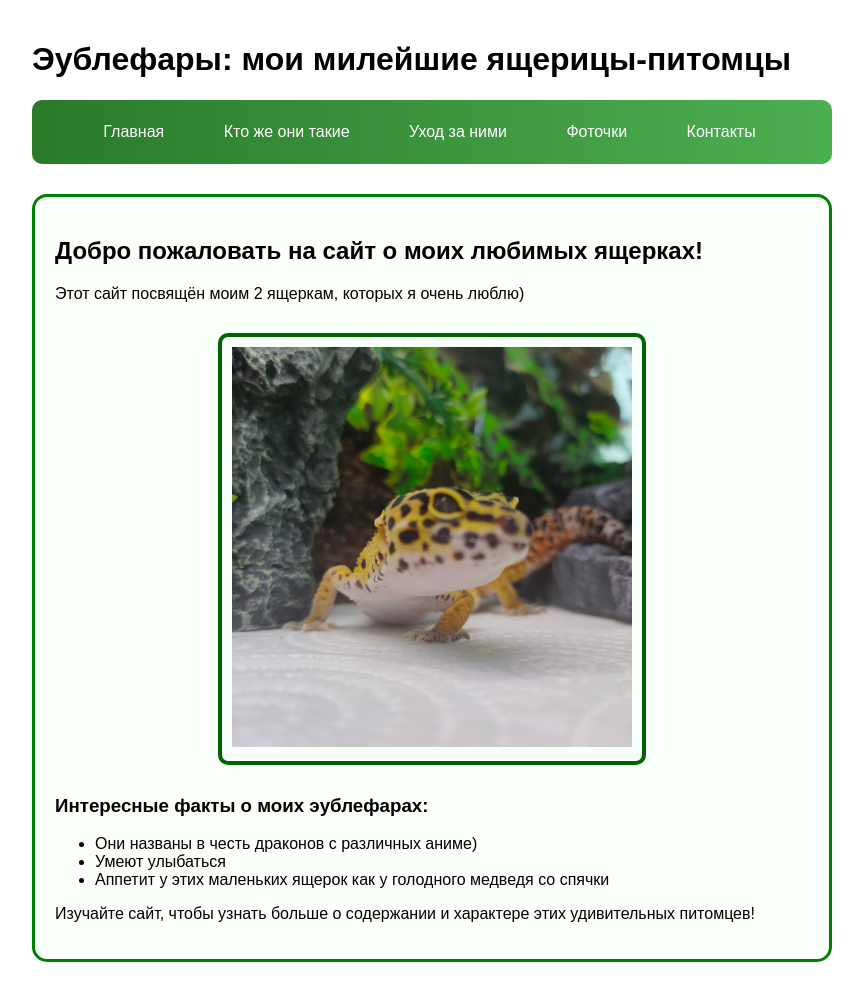
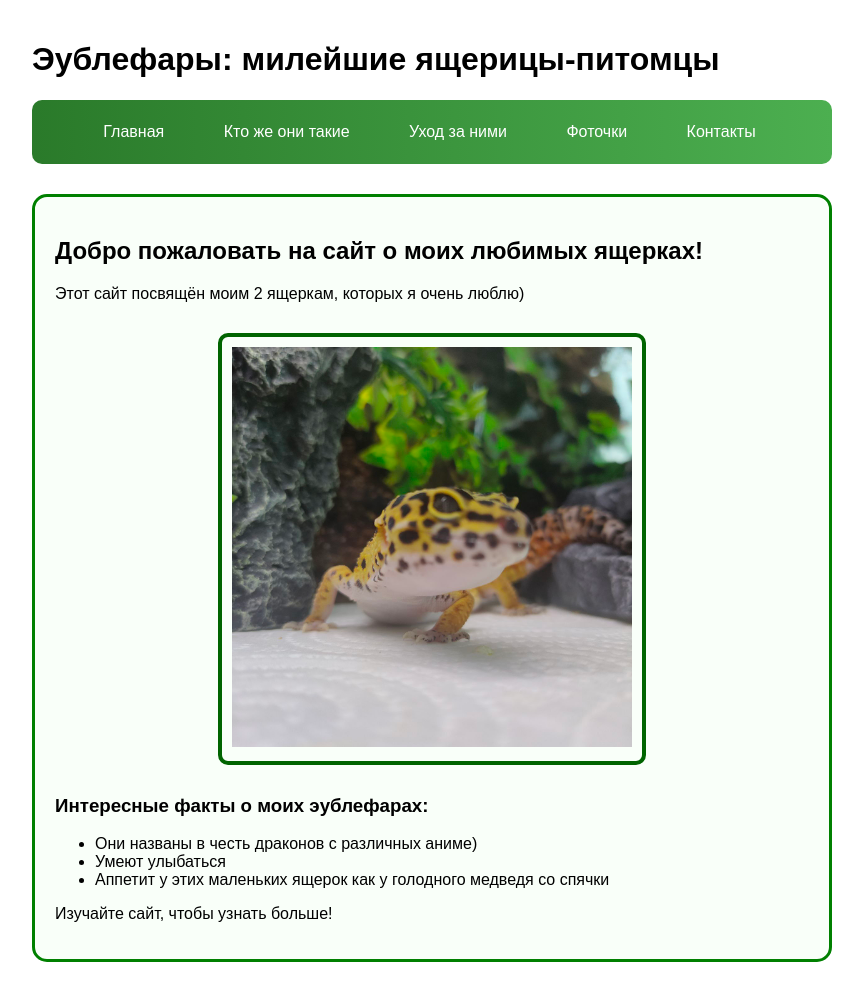
Before and after one commit to Ligyxa/ahrenet_ne_vstat, a plain HTML site: page index.html in a window 1280 px wide. Shown: the whole page, without its empty margins (208-1071 px from the left). Drawn offline with Linux system fonts and the light colour scheme.

Commit message:
Update index.html

```diff
--- a/index.html
+++ b/index.html
@@ -13,7 +13,7 @@
     </style>
 </head>
 <body>
-    <h1>Эублефары: мои милейшие ящерицы-питомцы</h1>
+    <h1>Эублефары: милейшие ящерицы-питомцы</h1>
 
     <nav>
         <a href="index.html">Главная</a>
@@ -42,7 +42,7 @@
             <li>Аппетит у этих маленьких ящерок как у голодного медведя со спячки</li>
         </ul>
 
-        <p>Изучайте сайт, чтобы узнать больше о содержании и характере этих удивительных питомцев!</p>
+        <p>Изучайте сайт, чтобы узнать больше!</p>
     </div>
 </body>
 </html>
```
